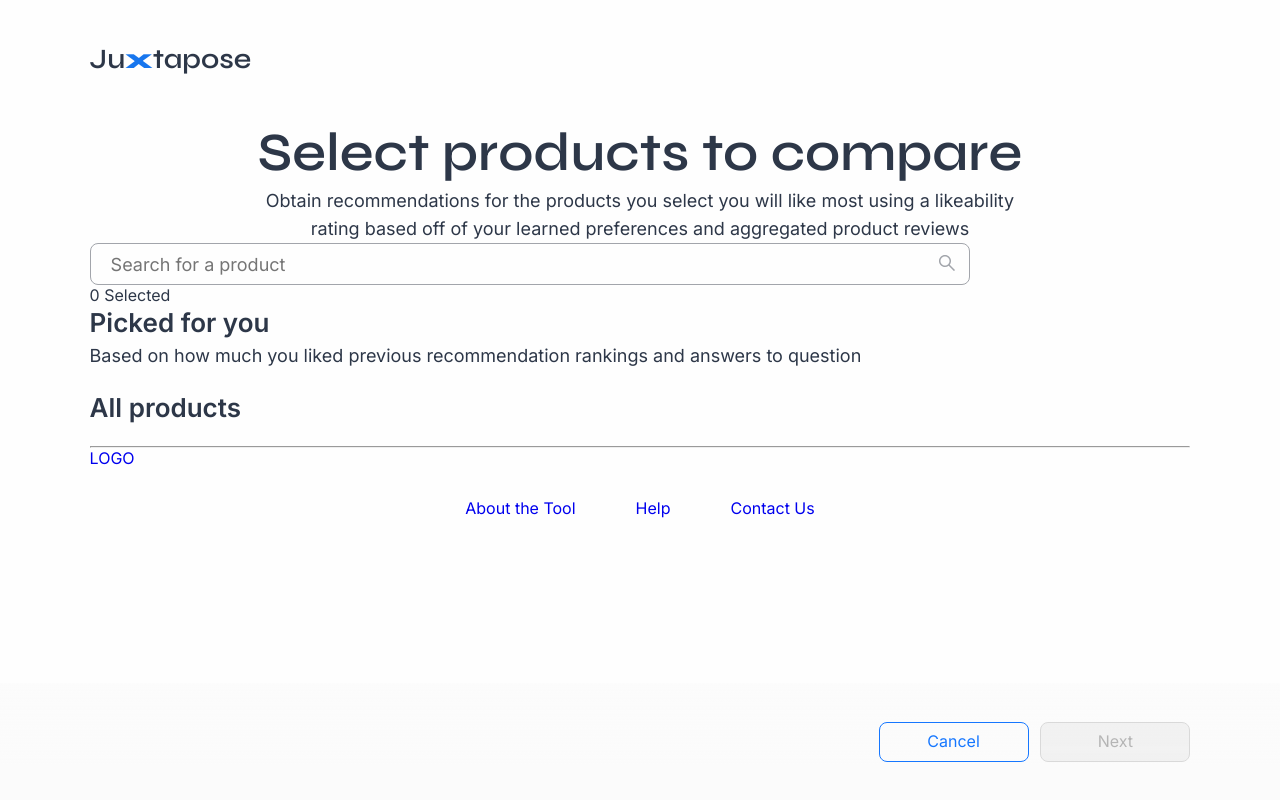
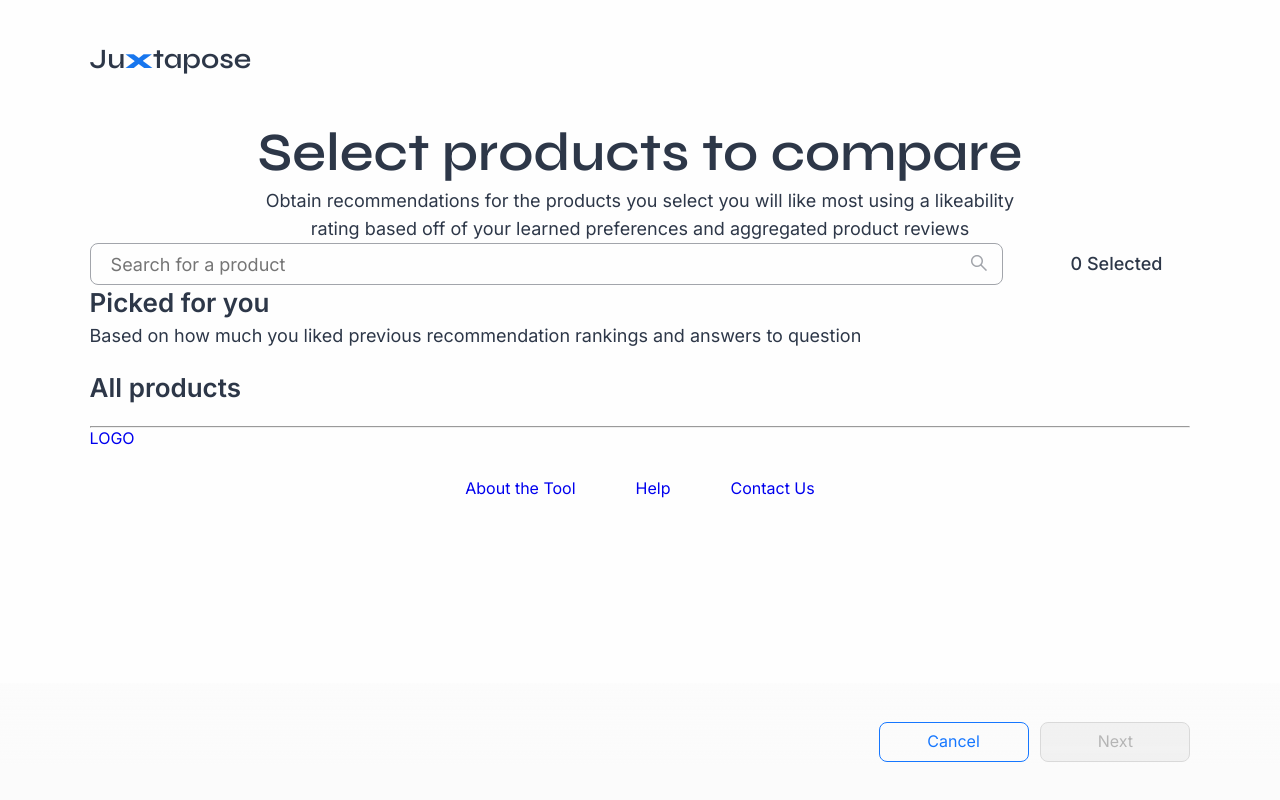
Before and after one commit to tzada8/capstone, a React (Create React App) app in the folder frontend/: page /product-search in a window 1280 px wide. Built offline with nearby package versions, Linux system fonts and the light colour scheme.

Commit message:
"X Selected" inline with search bar

```diff
--- a/frontend/src/components/search-bar/SearchBar.css
+++ b/frontend/src/components/search-bar/SearchBar.css
@@ -7,7 +7,7 @@
 .search-container-inside {
     background: var(--OFF-WHITE);
     justify-content: left;
-    width: 80%;
+    width: 100%;
     border: 1px solid var(--GREY);
     border-radius: 8px;
 }
--- a/frontend/src/pages/product-search/ProductSearch.css
+++ b/frontend/src/pages/product-search/ProductSearch.css
@@ -22,3 +22,18 @@
 .sticky-button {
     width: 150px;
 }
+
+.search-and-selected {
+    display: grid;
+    grid-template-columns: 1fr 17%;
+    align-items: center;
+}
+
+.num-selected {
+    margin-right: 15%;
+    text-align: right;
+}
+
+.min-selection {
+    color: var(--DARK-BLUE);
+}
--- a/frontend/src/pages/product-search/ProductSearch.jsx
+++ b/frontend/src/pages/product-search/ProductSearch.jsx
@@ -131,13 +131,17 @@ function ProductSearch() {
                 <h1>Select products to compare</h1>
                 <p className="body-1 center-text">Obtain recommendations for the products you select you will like most using a likeability</p>
                 <p className="body-1 center-text">rating based off of your learned preferences and aggregated product reviews</p>
+                <div className="search-and-selected">
                     <SearchBar
                         isButtonInsideBar={true}
                         onSearchSubmit={onSearchSubmit}
                         query={searchQuery}
                         setQuery={setSearchQuery}
                     />
-                <p>{numProductsSelected} Selected</p>
+                    <p className={`body-1-medium num-selected ${numProductsSelected < minProductsSelected ? "" : "min-selection"}`}>
+                        {numProductsSelected} Selected
+                    </p>
+                </div>
 
                 <div className="picked-for-you">
                     <h4>Picked for you</h4>
```
Lines whose indentation alone changed are shown as unchanged.
